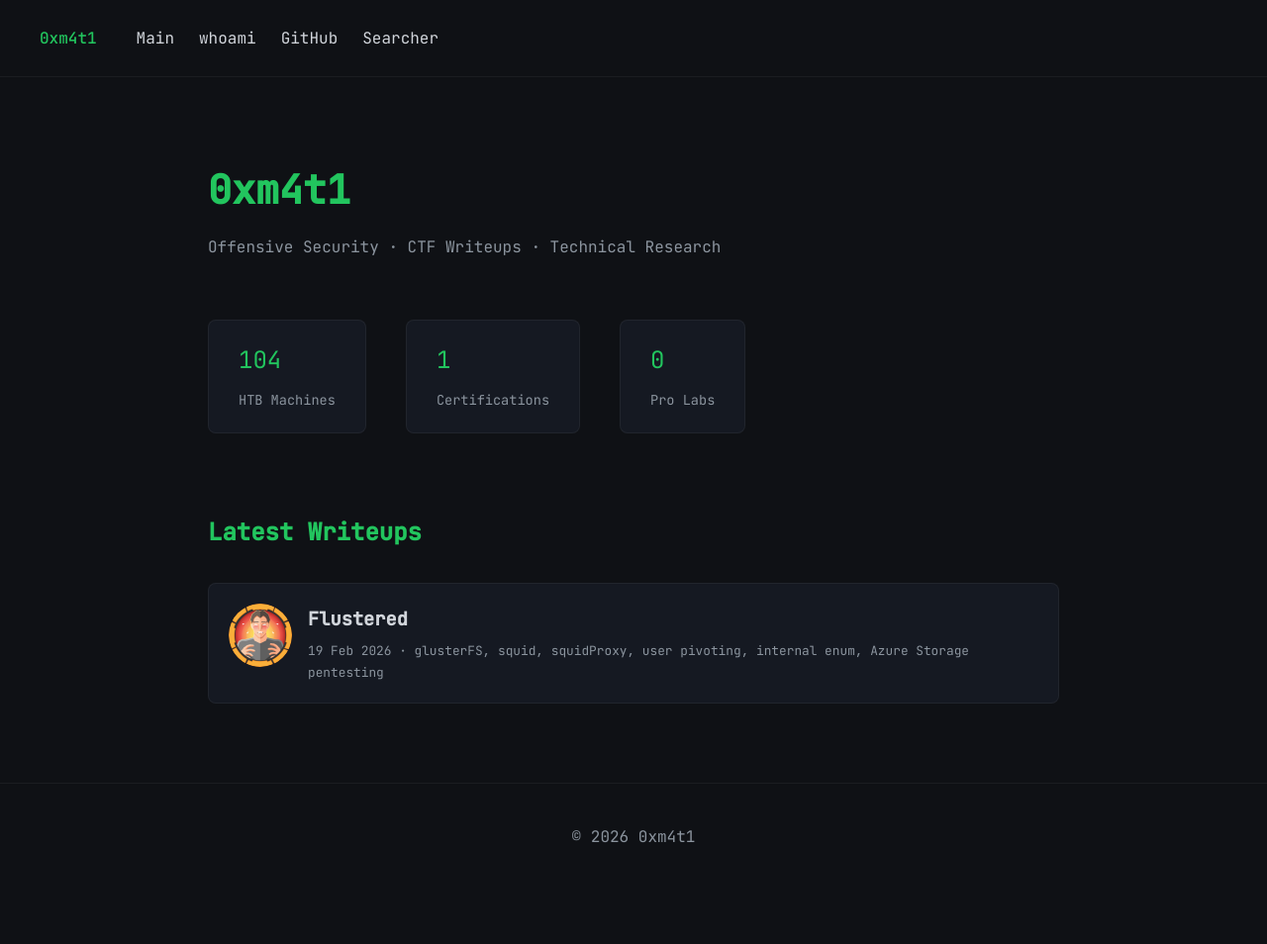
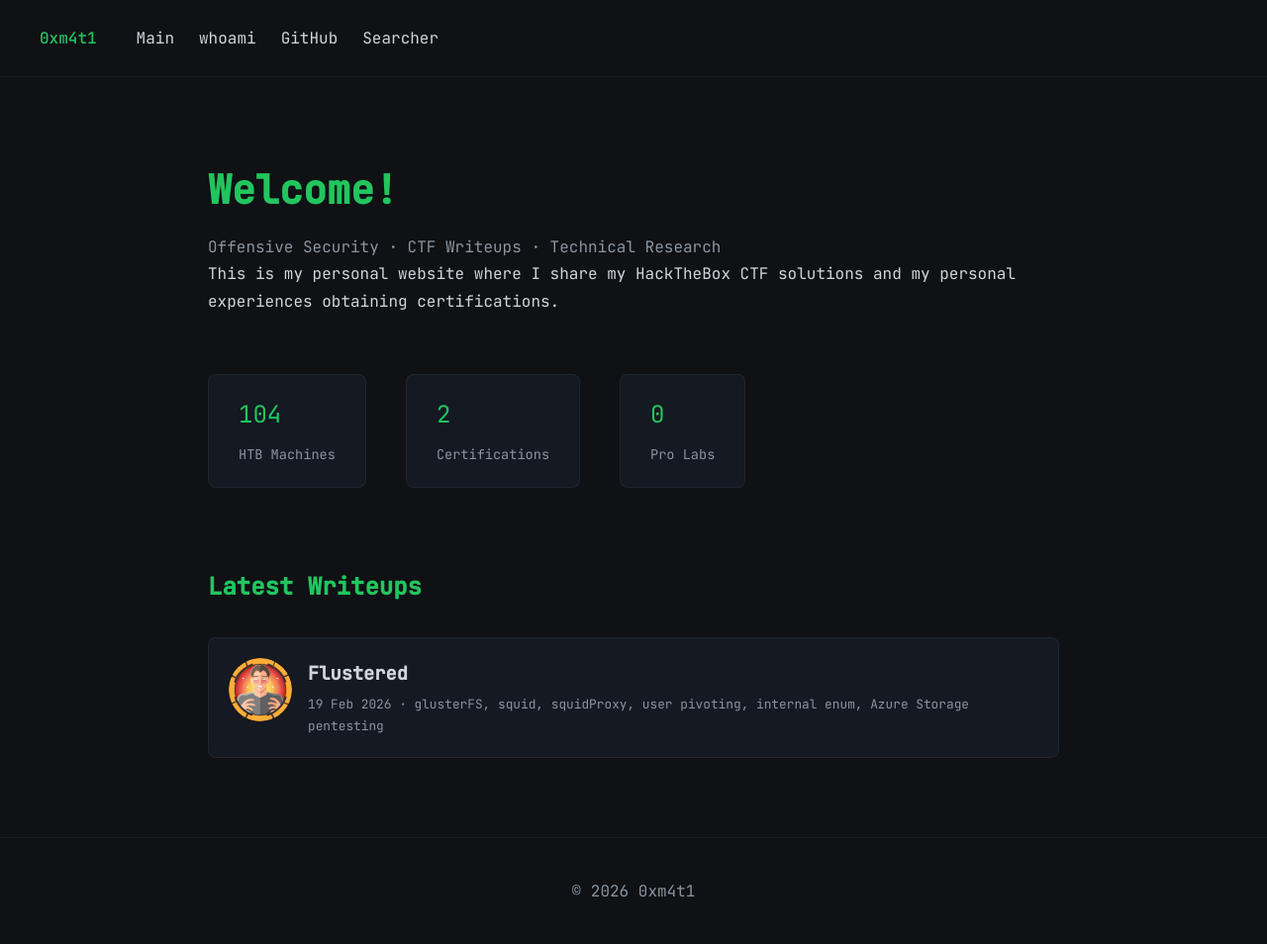
Before and after one commit to jdejavi/jdejavi.github.io, a Jekyll site: the page built from index.md, in a window 1280 px wide. Shown: the whole page at 99% size. Built offline with Jekyll 4.4.1, drawn with Linux system fonts in a browser that asks for light colours; before the commit the page ends 900 px from its top, so only the background shows below that.

Commit message:
Update index.md

```diff
--- a/index.md
+++ b/index.md
@@ -1,12 +1,15 @@
 ---
 layout: default
-title: Inicio
+title: Main
 ---
 
 <section class="hero">
-  <h1>0xm4t1</h1>
+  <h1>Welcome!</h1>
   <p class="hero-sub">
     Offensive Security · CTF Writeups · Technical Research
+  </p>
+  <p class="hero-description">
+    This is my personal website where I share my HackTheBox CTF solutions and my personal experiences obtaining certifications.
   </p>
 </section>
 
@@ -16,7 +19,7 @@
     <span class="stat-label">HTB Machines</span>
   </div>
   <div class="stat">
-    <span class="stat-number">1</span>
+    <span class="stat-number">2</span>
     <span class="stat-label">Certifications</span>
   </div>
   <div class="stat">
```
